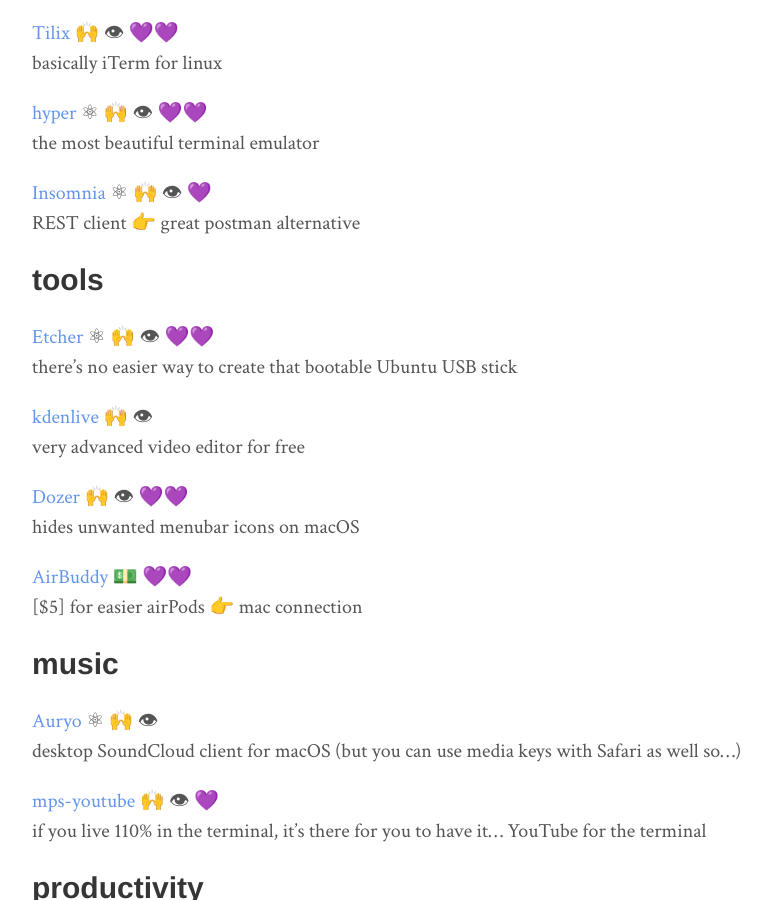
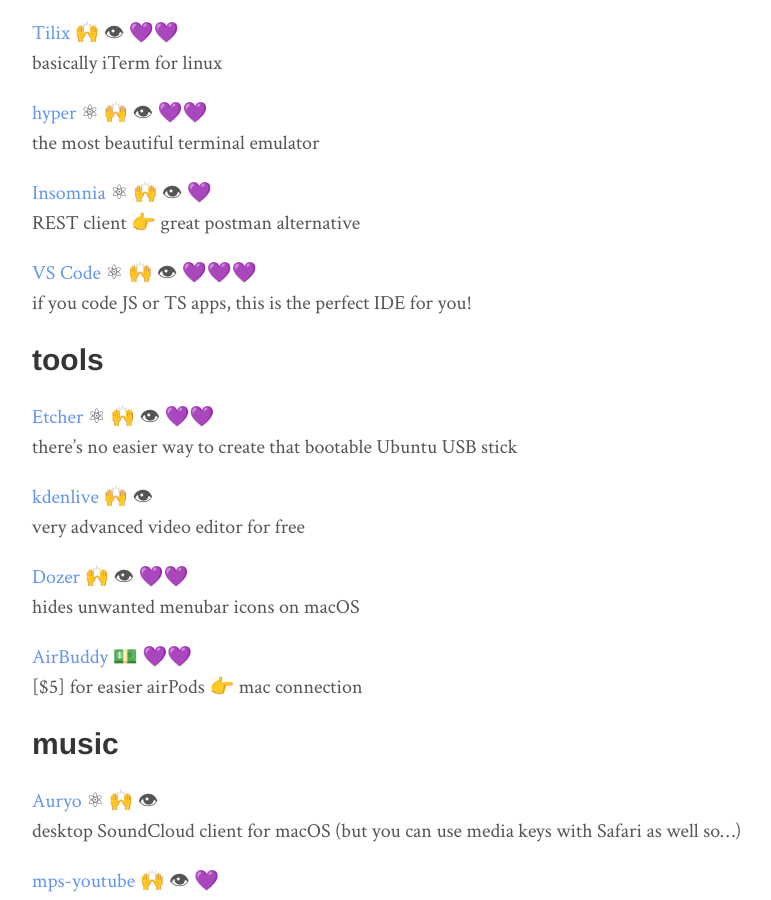
Before and after one commit to mkubrycz/mkubrycz.github.io, a Jekyll site: the page built from _posts/2019-04-25-awesome-apps.md, in a window 1280 px wide and 900 px high, scrolled down 1118 px. Shown: the whole window, without its empty margins (208-979 px from the left). Built offline with Jekyll 4.4.1, drawn with Linux system fonts in a browser that asks for light colours.

Commit message:
updated awesome apps post

```diff
--- a/_posts/2019-04-25-awesome-apps.md
+++ b/_posts/2019-04-25-awesome-apps.md
@@ -44,6 +44,9 @@
 
 [Insomnia](https://insomnia.rest)  ⚛︎  🙌  👁  💜
 REST client 👉 great postman alternative
+
+[VS Code](https://code.visualstudio.com/)  ⚛︎  🙌  👁  💜💜💜
+if you code JS or TS apps, this is the perfect IDE for you!
 
 ## tools
 
```
